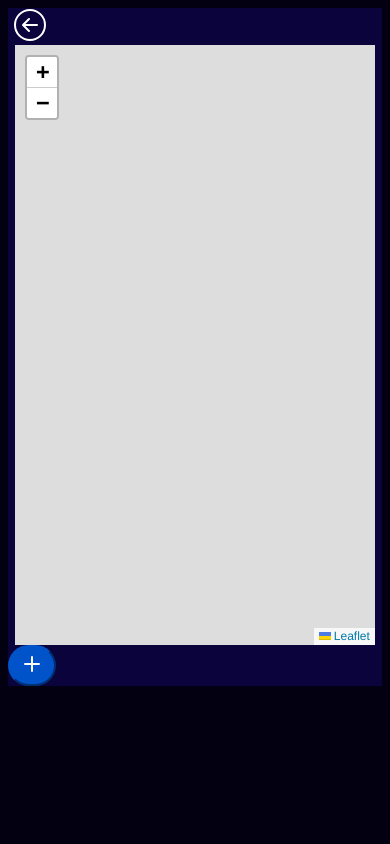
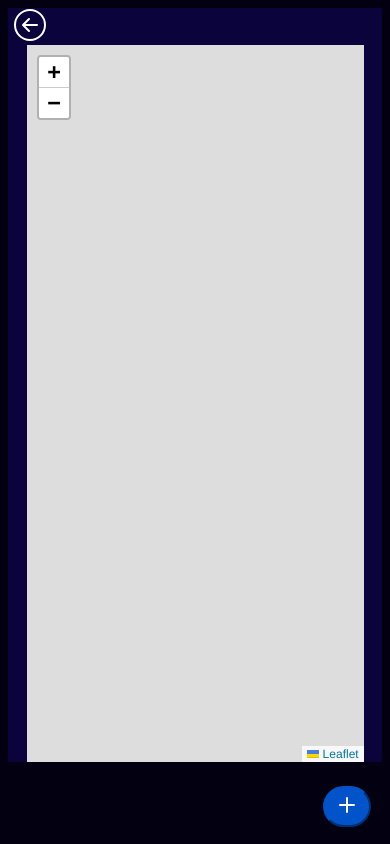
Before and after one commit to AdrielH024/Leaflet_Geolocalization, a website: page index.html in a window 390 px wide. Drawn offline with nearby package versions, Linux system fonts and the light colour scheme.

Commit message:
adjusting for mobile

```diff
--- a/index.html
+++ b/index.html
@@ -13,6 +13,10 @@
 
     </head>
     <body>
+        <button id="add"><svg xmlns="http://www.w3.org/2000/svg" width="32" height="32" color="white" fill="currentColor" class="bi bi-plus" viewBox="0 0 16 16">
+            <path d="M8 4a.5.5 0 0 1 .5.5v3h3a.5.5 0 0 1 0 1h-3v3a.5.5 0 0 1-1 0v-3h-3a.5.5 0 0 1 0-1h3v-3A.5.5 0 0 1 8 4z"/>
+          </svg>
+        </button>
         <div id="content">
             <header>
                 <button id="return">
@@ -24,10 +28,7 @@
             <section>
                 <div id="map">
             </section>
-            <button id="add"><svg xmlns="http://www.w3.org/2000/svg" width="32" height="32" color="white" fill="currentColor" class="bi bi-plus" viewBox="0 0 16 16">
-                <path d="M8 4a.5.5 0 0 1 .5.5v3h3a.5.5 0 0 1 0 1h-3v3a.5.5 0 0 1-1 0v-3h-3a.5.5 0 0 1 0-1h3v-3A.5.5 0 0 1 8 4z"/>
-              </svg>
-            </button>
+
     </body>
     <script src="https://unpkg.com/leaflet@1.9.3/dist/leaflet.js"
     integrity="sha256-WBkoXOwTeyKclOHuWtc+i2uENFpDZ9YPdf5Hf+D7ewM="
--- a/public/css/styles.css
+++ b/public/css/styles.css
@@ -1,19 +1,22 @@
 #map {
-	height: 600px;
-	width: 96%;
+	height: 85vh;
+	width: 90%;
 	position: relative;
 	margin-left: auto;
 	margin-right: auto;
+	z-index: 1;
 }
 
 body{
 	color:  white;
 	background-color: rgb(3, 1, 17);
+	overflow:none;
 }
 
 #content{
 	background-color: rgb(11, 3, 60);
 	width: 96vw;
+	z-index: 0;
 }
 
 #data_display{
@@ -39,4 +42,8 @@ width: auto;
 	background-color: rgb(0, 83, 200);
 	border-color: rgb(0, 83, 200);
 	border-radius: 200px;
+	position:fixed;
+	z-index: 2;
+	right: 5%;
+	bottom: 2%;
 }
--- a/public/script/Mapfunctions.js
+++ b/public/script/Mapfunctions.js
@@ -1,12 +1,9 @@
 var x;
 var y;
-var longi = document.getElementById("longi");
-var lati = document.getElementById("lati");
 function success(position) {
     x = position.coords.latitude;
     y = position.coords.longitude;
-    longi.innerHTML = x;
-    lati.innerHTML = y;
+    var marker = L.marker([x, y]).addTo(map);
     console.log(x,y);
 }
 function error(){
@@ -20,3 +17,5 @@ L.tileLayer('https://tile.openstreetmap.org/{z}/{x}/{y}.png', {
 maxZoom: 19,
 attribution: '&copy; <a href="http://www.openstreetmap.org/copyright">OpenStreetMap</a>'
 }).addTo(map);
+
+var marker = L.marker([x, y]).addTo(map);
```
